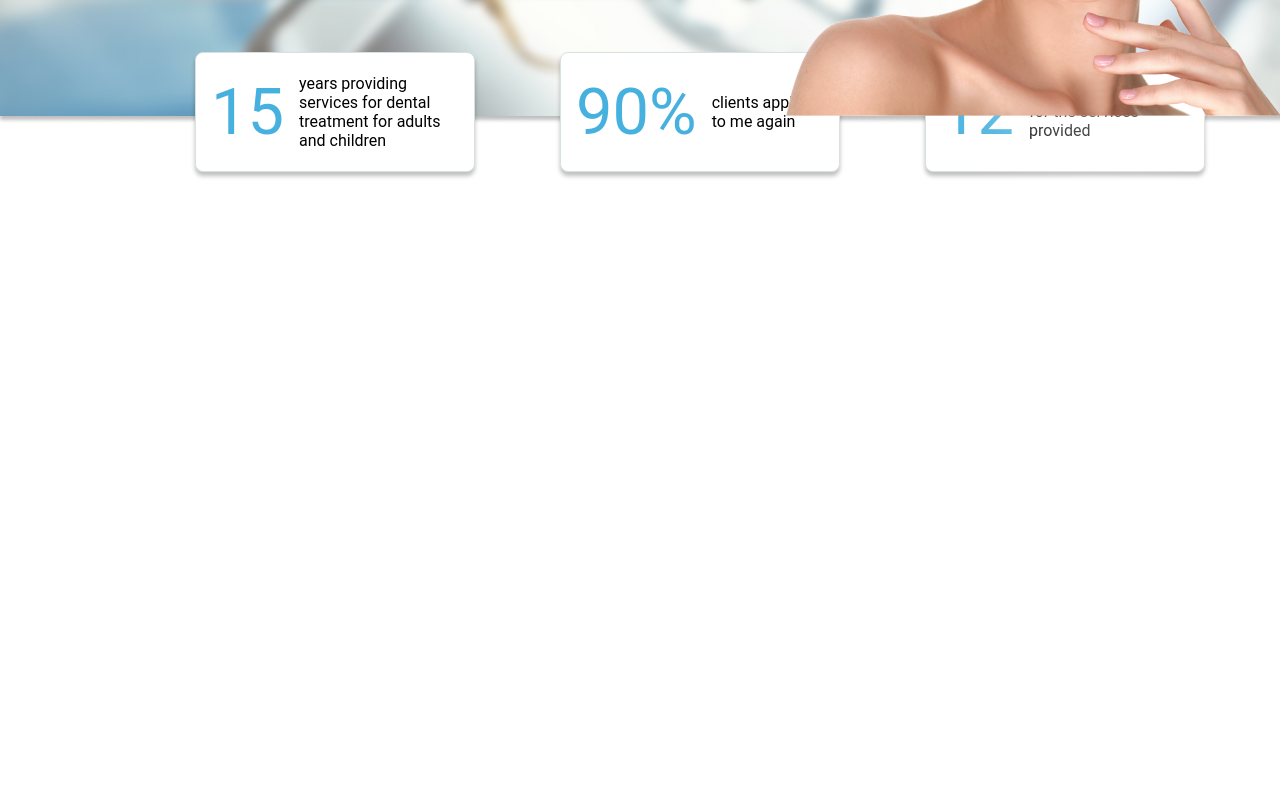
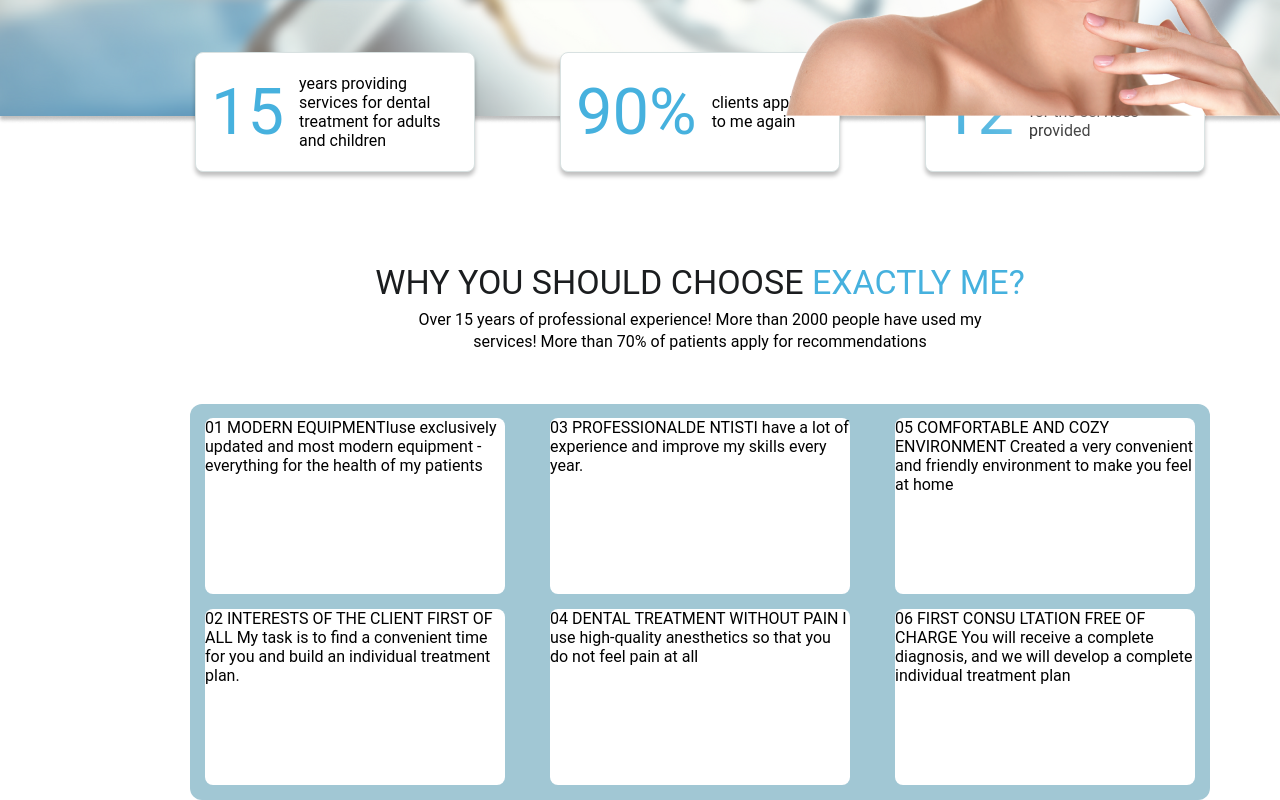
Before and after one commit to Ussanel/Hw12, a plain HTML site: page index.html in a window 1280 px wide. Shown: the part 547-1347 px from the top of the page. Before the commit the page ends 800 px from the top, so only its background shows below. Drawn offline with Linux system fonts and the light colour scheme.

Commit message:
add table

```diff
--- a/index.html
+++ b/index.html
@@ -52,5 +52,20 @@
             <div class="carts_2"><span>90%</span>clients apply <br> to me again</div>
             <div class="carts_3"><span>12</span>months warranty  <br> for the services <br> provided</div>
         </section>
+        <!-- table -->
+        <section class="table">
+            <div class="t_title">WHY YOU SHOULD CHOOSE <span>EXACTLY ME?</span></div>
+            <div class="t_subtitle">Over 15 years of professional experience! More than 2000 people have used my <br> services! More than 70% of patients apply for recommendations</div>
+            <div class="t_box">
+                <div>01 MODERN EQUIPMENTI<span>use exclusively updated and most modern equipment - everything for the health of my patients</span></div>
+                <div>02 INTERESTS OF THE CLIENT FIRST OF ALL <span>My task is to find a convenient time for you and build an individual treatment plan.</span></div>
+                <div>03 PROFESSIONALDE NTISTI <span>have a lot of experience and improve my skills every year. </div>
+                <div>04 DENTAL TREATMENT WITHOUT PAIN I use high-quality anesthetics so that you do not feel pain at all</span></div>
+                <div>05 COMFORTABLE AND COZY ENVIRONMENT <span>Created a very convenient
+                and friendly environment to make you feel at home</span></div>
+                <div>06 FIRST CONSU LTATION FREE OF CHARGE <span> You will receive a complete diagnosis,
+                and we will develop a complete individual treatment plan</span></div>
+            </div>
+        </section>
     </body>
 </html>
--- a/style.css
+++ b/style.css
@@ -243,5 +243,62 @@ html {
     flex-direction: row;
 }
 
+/* table */
+.table {
+    font-family: 'Roboto';
+    font-style: normal;
+}
+
+
+.t_title {
+    font-weight: 400;
+    font-size: 34px;
+    line-height: 130%;
+    color: #1B1D1F;
+    text-align: center;
+    margin: 88px auto 5px auto;
+}
+
+.t_title span {
+    color: #46B1DE;
+}
+
+.t_subtitle {
+    font-weight: 400;
+    font-size: 16px;
+    line-height: 140%;
+    text-align: center;
+    color: #000000;
+    margin-bottom: 50px;
+}
+
+.t_box {
+    margin-left: auto;
+    margin-right: auto;
+    width: 1020px;
+    height: 396px;
+    background: #A1C7D4;
+    border-radius: 12px;
+    display: flex;
+    flex-direction: column;
+    flex-wrap: wrap;
+    justify-content: center;
+    align-items: center;
+    gap:15px
+    /* display: grid;
+    grid-template-columns: repeat(3, 300px);
+    grid-template-rows: repeat(2, 176px);
+    grid-column-gap: 40px;
+    grid-row-gap: 12px; */
+}
+
+.t_box div {
+    height: 176px;
+    width: 300px;
+    background: #FFFFFF;
+    border-radius: 8px;
+
+}
+
 /* перевірити блок header last на отступи
 підключити стиль Roboto, sofia sans*/
```
